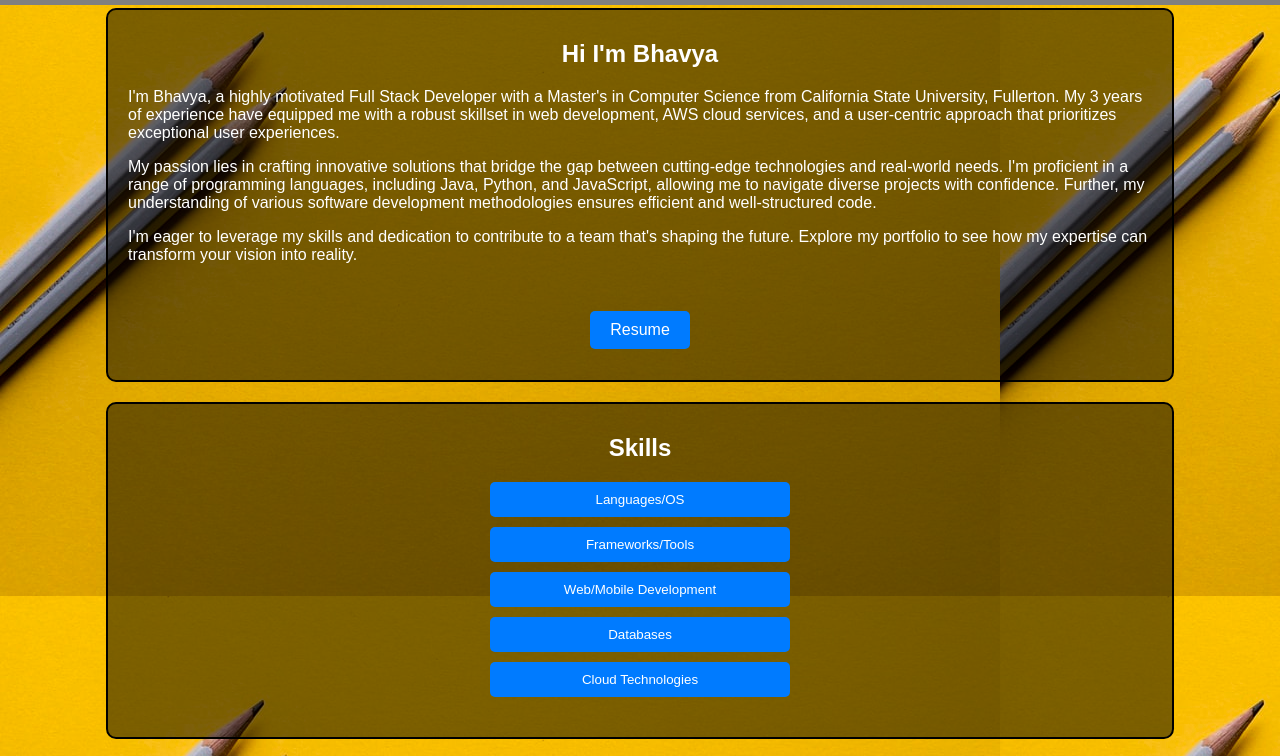
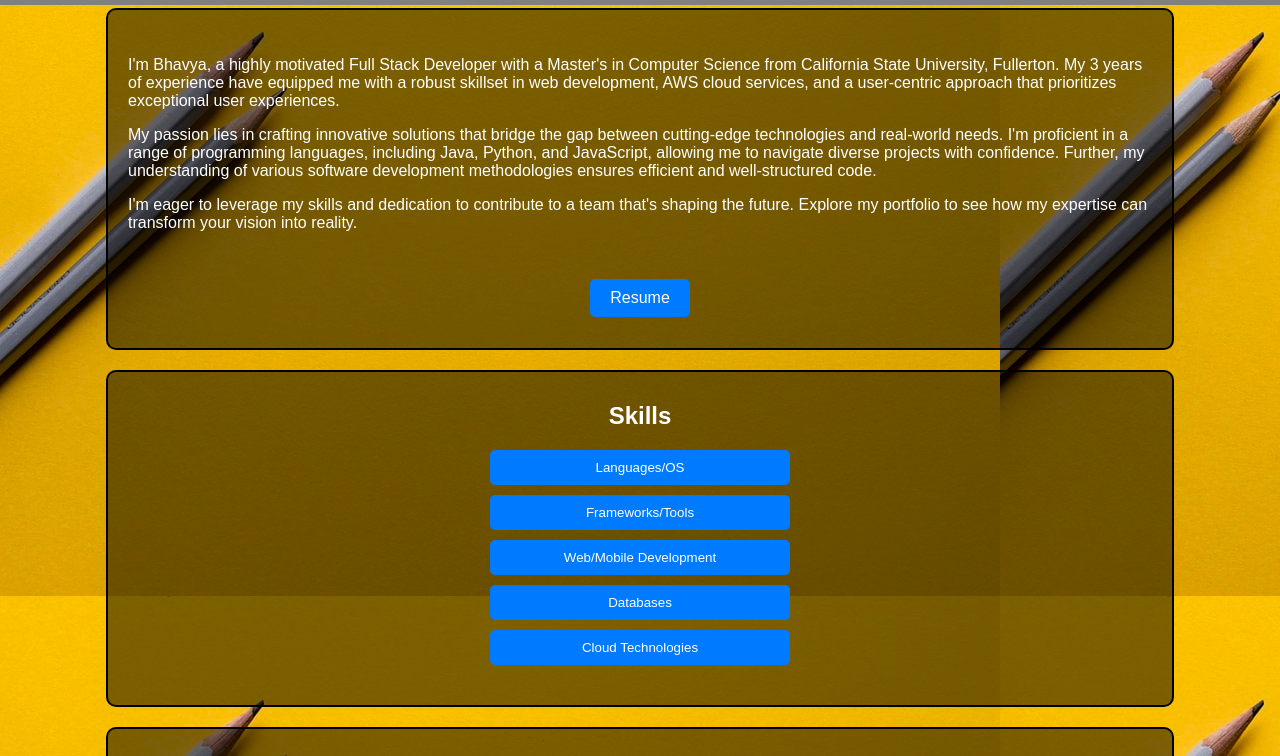
Before and after one commit to bhavyarangu333/BHAVYA-RANGU, a plain HTML site: page index.html in a window 1280 px wide. Shown: the part 72-828 px from the top of the page. Drawn offline with Linux system fonts and the light colour scheme.

Commit message:
Update index.html

```diff
--- a/index.html
+++ b/index.html
@@ -21,7 +21,6 @@
     </header>
 
     <section id="about">
-        <h2>Hi I'm Bhavya</h2>
         <p>I'm Bhavya, a highly motivated Full Stack Developer with a Master's in Computer Science from California State University, Fullerton.  My 3 years of experience have equipped me with a robust skillset in web development, AWS cloud services, and a user-centric approach that prioritizes exceptional user experiences.
         </p>
         <p>My passion lies in crafting innovative solutions that bridge the gap between cutting-edge technologies and real-world needs. I'm proficient in a range of programming languages, including Java, Python, and JavaScript, allowing me to navigate diverse projects with confidence.  Further, my understanding of various software development methodologies ensures efficient and well-structured code.
```
